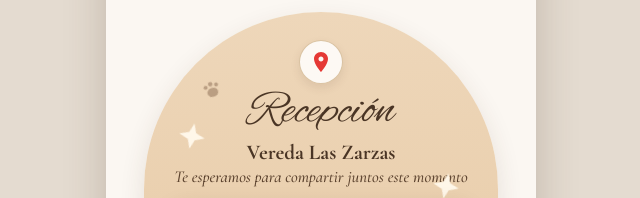
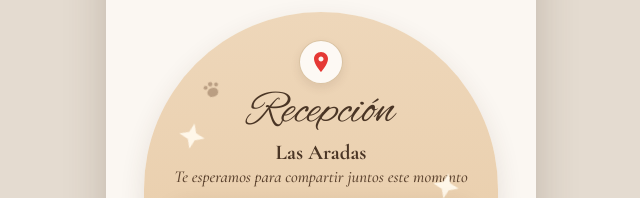
Before and after one commit to cm-studio-30/Revelacion_de_Genero, a plain HTML site: page index.html in a window 1280 px wide. Shown: the part 1320-1518 px from the top of the page, 319-959 px from the left. Drawn offline with nearby package versions, Linux system fonts and the light colour scheme.

Commit message:
Update reception place from 'Vereda Las Zarzas' to 'Las Aradas'

```diff
--- a/index.html
+++ b/index.html
@@ -1177,7 +1177,7 @@
     </section>
 
     <!-- =======================================================================
-         5. SUPERPOSICIÓN DE RECEPCIÓN (VEREDA LAS ZARZAS) Y HORA
+         5. SUPERPOSICIÓN DE RECEPCIÓN (LAS ARADAS) Y HORA
          ======================================================================= -->
     <div class="superposed-story-stack">
 
@@ -1200,7 +1200,7 @@
         </div>
 
         <h2 class="reception-title">Recepción</h2>
-        <div class="reception-place">Vereda Las Zarzas</div>
+        <div class="reception-place">Las Aradas</div>
         <div class="reception-sub-note">Te esperamos para compartir juntos este momento</div>
 
         <a href="https://maps.app.goo.gl/9mTPdvQ6fgCEGGzZ9" target="_blank" class="map-interactive-card" title="Abrir ubicación en Google Maps">
```
